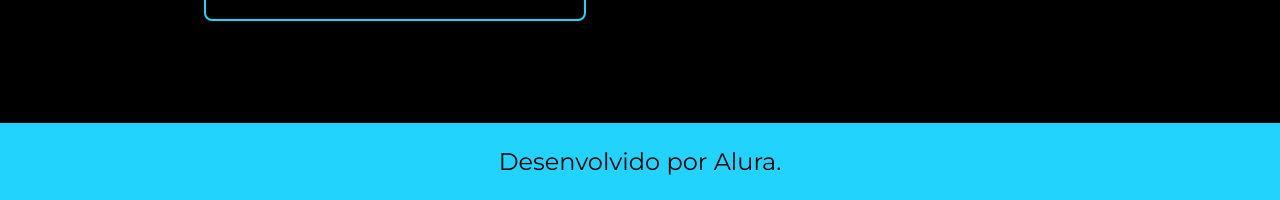
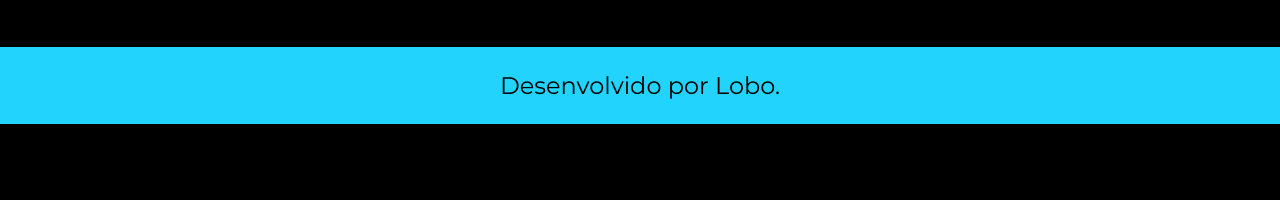
Before and after one commit to Chygnus/webBasico, a plain HTML site: page index.html in a window 1280 px wide. Shown: the part 1007-1207 px from the top of the page. After the commit the page ends 1131 px from the top, so only its background shows below. Drawn offline with nearby package versions, Linux system fonts and the light colour scheme.

Commit message:
ajustes_2

```diff
--- a/index.html
+++ b/index.html
@@ -3,7 +3,7 @@
   <head>
     <meta charset="UTF-8" />
     <meta name="viewport" content="width=device-width, initial-scale=1.0" />
-    <link rel=" stylesheet" href="css/styles.css" />
+    <link rel=" stylesheet" href="./styles/styles.css" />
     <title>Portfolio</title>
   </head>
   <body>
@@ -45,6 +45,6 @@
       </section>
       <img src="./assets/imagem.png" alt="Foto da Joana Santos programando" />
     </main>
-    <footer class="rodape">Desenvolvido por Alura.</footer>
+    <footer class="rodape">Desenvolvido por Lobo.</footer>
   </body>
 </html>
--- a/css/styles.css
+++ b/styles/styles.css
@@ -29,7 +29,7 @@ body {
 }
 
 .apresentacao {
-  padding: 8% 15%;
+  padding: 5% 15%;
   display: flex;
   align-items: center;
   justify-content: space-between;
```
